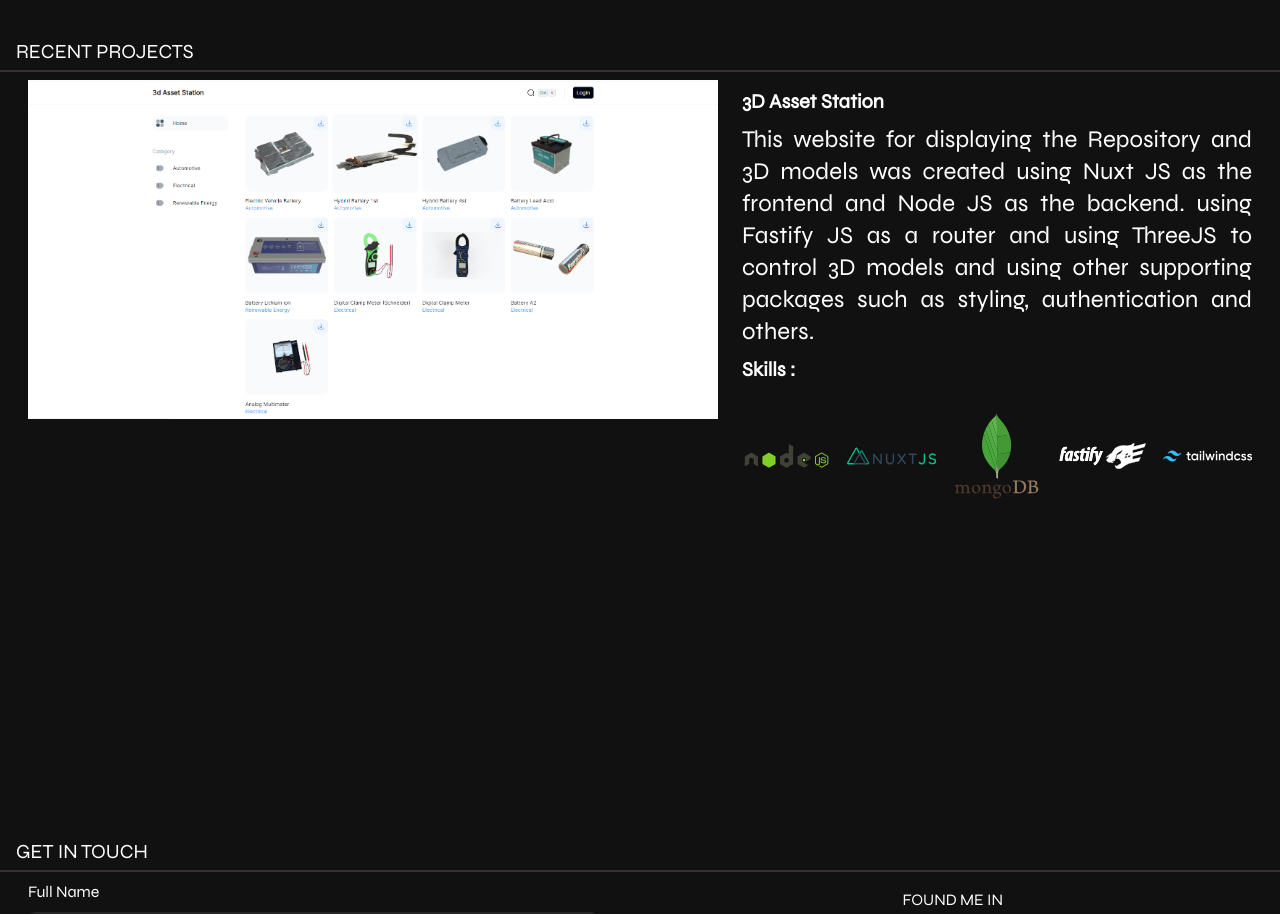
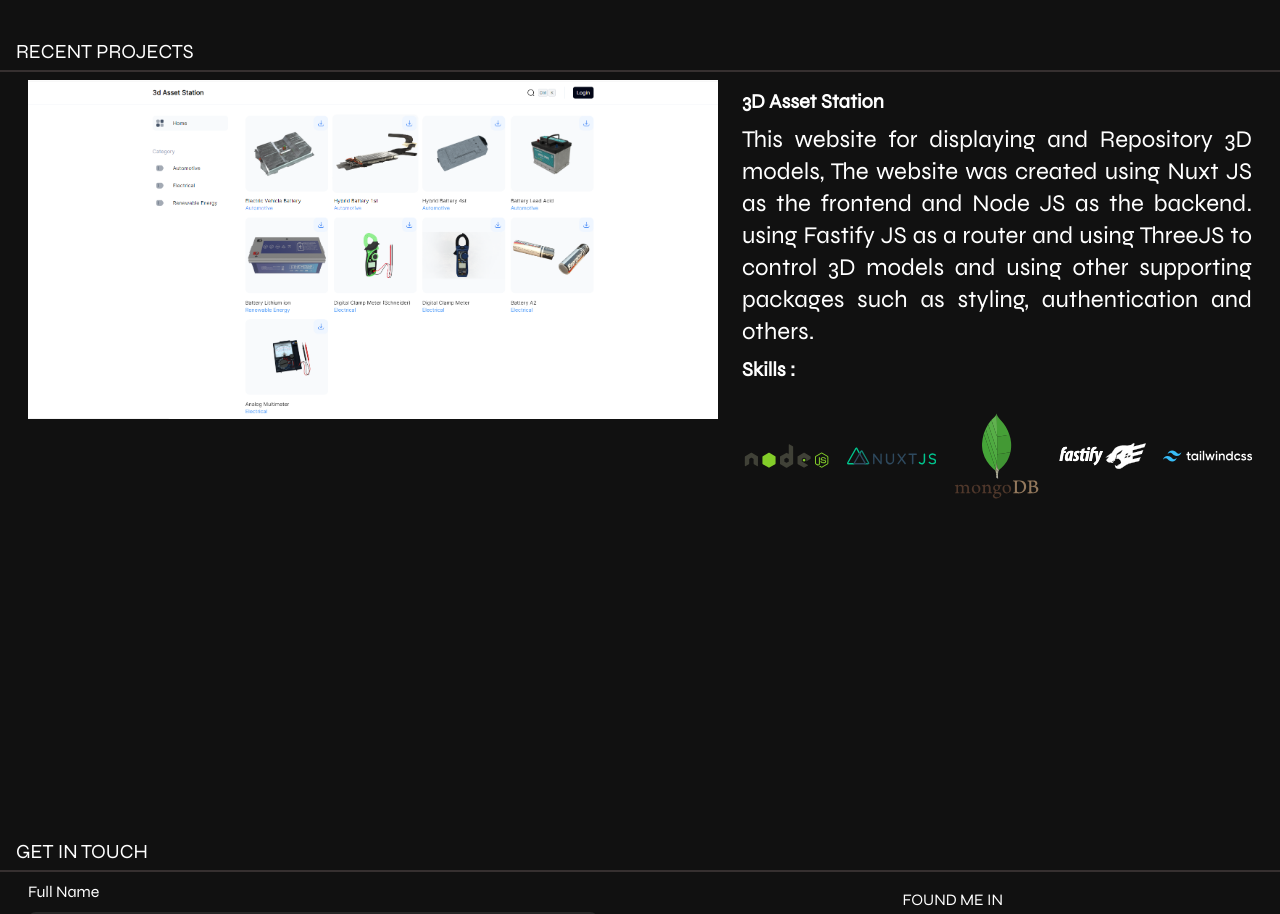
Before and after one commit to wildy13/wildy, a Nuxt app: page / in a window 1280 px wide. Shown: the part 980-1894 px from the top of the page. Built offline with nearby package versions, Linux system fonts and the light colour scheme.

Commit message:
Update index.vue
typo

```diff
--- a/components/project/index.vue
+++ b/components/project/index.vue
@@ -28,7 +28,7 @@ const cardTransform = computed(() => {
             <div v-motion-slide-visible-once-left :delay="500" class="md:w-5/12 text-justify">
                 <div class="text-xl font-semibold py-2">3D Asset Station</div>
                 <div class="text-2xl ">
-                    This website for displaying the Repository and 3D models was created using Nuxt JS as the frontend and
+                    This website for displaying and Repository 3D models, The website was created using Nuxt JS as the frontend and
                     Node JS as the backend. using Fastify JS as a router and using ThreeJS to control 3D models and using
                     other supporting packages such as styling, authentication and others.
                 </div>
```
